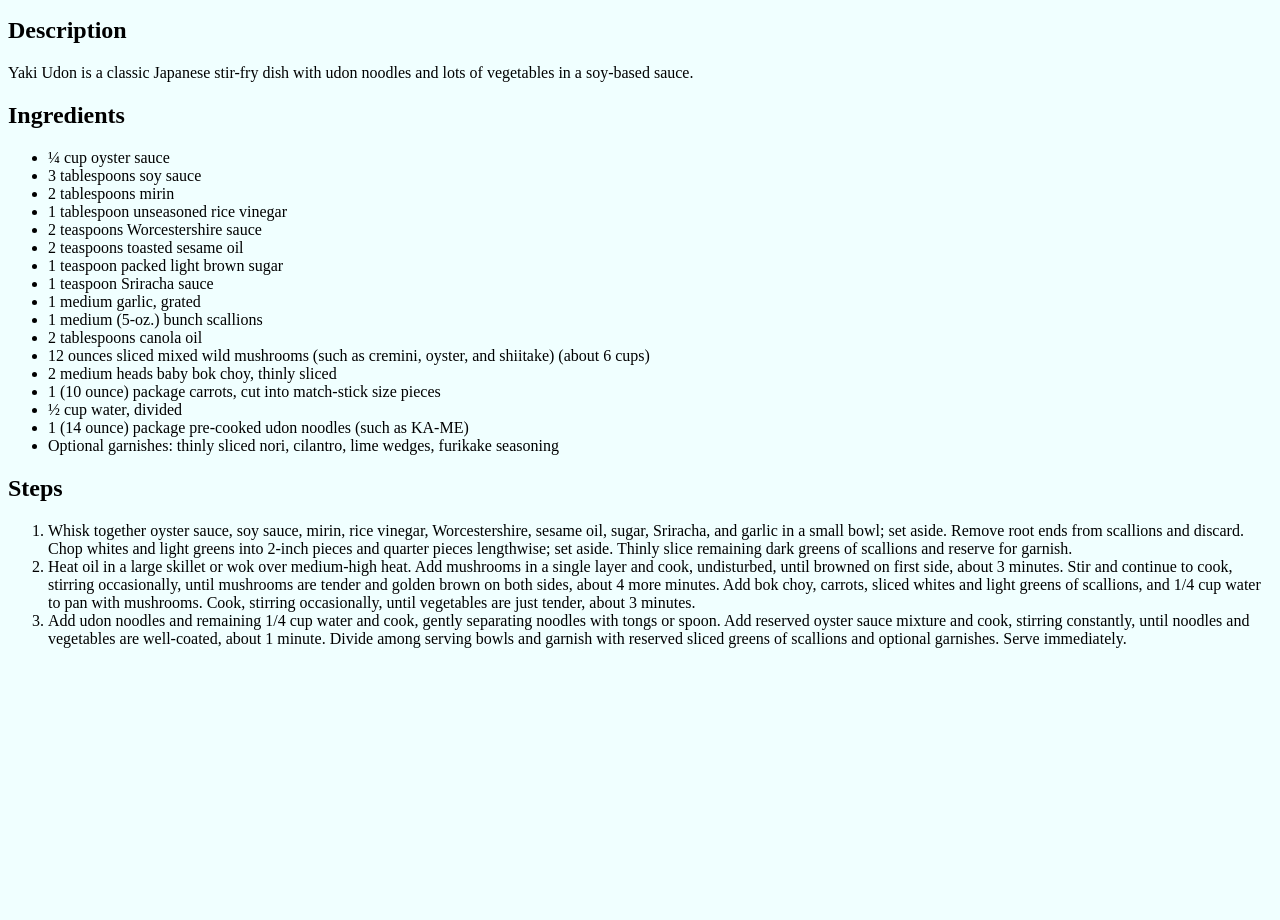
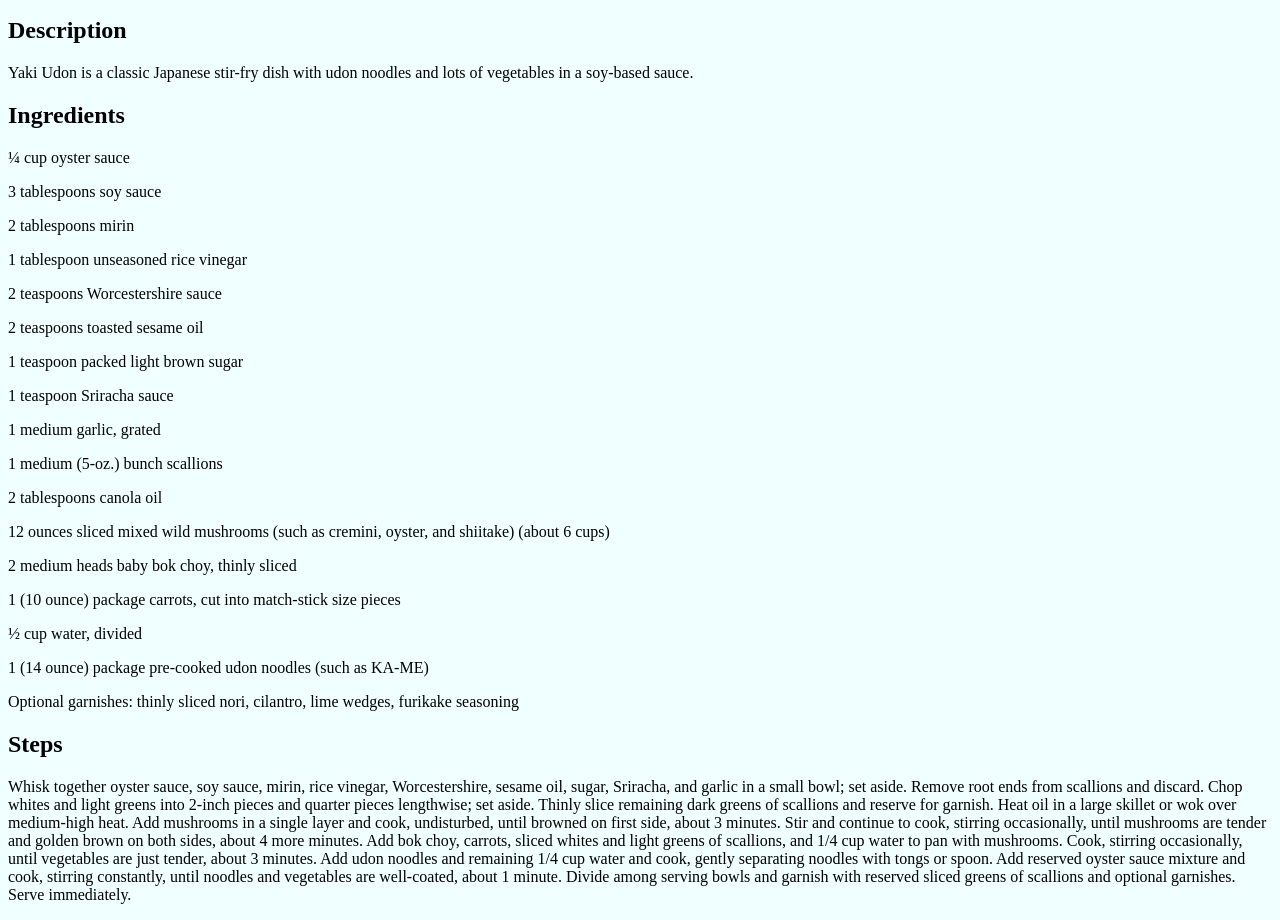
Before and after one commit to nakakuro/odin-recipes, a plain HTML site: page recipes/yaki_udon.html in a window 1280 px wide. Shown: the part 564-1484 px from the top of the page. Before the commit the page ends 1228 px from the top, so only its background shows below. Drawn offline with Linux system fonts and the light colour scheme; a web font is replaced by a local one.

Commit message:
Update yaki_udon.html
- edited the structure of the webpage's HTML
- added more classes

```diff
--- a/recipes/yaki_udon.html
+++ b/recipes/yaki_udon.html
@@ -13,35 +13,43 @@
     <h1 id="yakiUdon">Yaki Udon</h1>
     <img src="../pictures/Yaki Udon.jpg" alt="A picture of Yaki Udon." width="300" height="200" id="yakiIMG">
 
-    <h2>Description</h2>
-        <p>Yaki Udon is a classic Japanese stir-fry dish with udon noodles and lots of vegetables in a soy-based sauce.</p>
+    <div class="description">
+        <h2>Description</h2>
+        <p class="descriptionP">Yaki Udon is a classic Japanese stir-fry dish with udon noodles and lots of vegetables in a soy-based sauce.</p>
+    </div>
 
-    <h2>Ingredients</h2>
-        <ul>
-            <li>¼ cup oyster sauce</li>
-            <li>3 tablespoons soy sauce</li>
-            <li>2 tablespoons mirin</li>
-            <li>1 tablespoon unseasoned rice vinegar</li>
-            <li>2 teaspoons Worcestershire sauce</li>
-            <li>2 teaspoons toasted sesame oil</li>
-            <li>1 teaspoon packed light brown sugar</li>
-            <li>1 teaspoon Sriracha sauce</li>
-            <li>1 medium garlic, grated</li>
-            <li>1 medium (5-oz.) bunch scallions</li>
-            <li>2 tablespoons canola oil</li>
-            <li>12 ounces sliced mixed wild mushrooms (such as cremini, oyster, and shiitake) (about 6 cups)</li>
-            <li>2 medium heads baby bok choy, thinly sliced</li>
-            <li>1 (10 ounce) package carrots, cut into match-stick size pieces</li>
-            <li>½ cup water, divided</li>
-            <li>1 (14 ounce) package pre-cooked udon noodles (such as KA-ME)</li>
-            <li>Optional garnishes: thinly sliced nori, cilantro, lime wedges, furikake seasoning</li>
-        </ul>
+    <div class="ingredients">
+        <h2>Ingredients</h2>
+        <div class="ingredientsList">
+            <p>¼ cup oyster sauce</p>
+            <p>3 tablespoons soy sauce</p>
+            <p>2 tablespoons mirin</p>
+            <p>1 tablespoon unseasoned rice vinegar</p>
+            <p>2 teaspoons Worcestershire sauce</p>
+            <p>2 teaspoons toasted sesame oil</p>
+            <p>1 teaspoon packed light brown sugar</p>
+            <p>1 teaspoon Sriracha sauce</p>
+            <p>1 medium garlic, grated</p>
+            <p>1 medium (5-oz.) bunch scallions</p>
+            <p>2 tablespoons canola oil</p>
+            <p>12 ounces sliced mixed wild mushrooms (such as cremini, oyster, and shiitake) (about 6 cups)</p>
+            <p>2 medium heads baby bok choy, thinly sliced</p>
+            <p>1 (10 ounce) package carrots, cut into match-stick size pieces</p>
+            <p>½ cup water, divided</p>
+            <p>1 (14 ounce) package pre-cooked udon noodles (such as KA-ME)</p>
+            <p>Optional garnishes: thinly sliced nori, cilantro, lime wedges, furikake seasoning</p>
+        </div>
+    </div>
 
-    <h2>Steps</h2>
-        <ol>
-            <li>Whisk together oyster sauce, soy sauce, mirin, rice vinegar, Worcestershire, sesame oil, sugar, Sriracha, and garlic in a small bowl; set aside. Remove root ends from scallions and discard. Chop whites and light greens into 2-inch pieces and quarter pieces lengthwise; set aside. Thinly slice remaining dark greens of scallions and reserve for garnish.</li>
-            <li>Heat oil in a large skillet or wok over medium-high heat. Add mushrooms in a single layer and cook, undisturbed, until browned on first side, about 3 minutes. Stir and continue to cook, stirring occasionally, until mushrooms are tender and golden brown on both sides, about 4 more minutes. Add bok choy, carrots, sliced whites and light greens of scallions, and 1/4 cup water to pan with mushrooms. Cook, stirring occasionally, until vegetables are just tender, about 3 minutes.</li>
-            <li>Add udon noodles and remaining 1/4 cup water and cook, gently separating noodles with tongs or spoon. Add reserved oyster sauce mixture and cook, stirring constantly, until noodles and vegetables are well-coated, about 1 minute. Divide among serving bowls and garnish with reserved sliced greens of scallions and optional garnishes. Serve immediately.</li>
-        </ol>
+    <div class="steps">
+        <h2>Steps</h2>
+        <div class="stepsP">
+            <p>
+                Whisk together oyster sauce, soy sauce, mirin, rice vinegar, Worcestershire, sesame oil, sugar, Sriracha, and garlic in a small bowl; set aside. Remove root ends from scallions and discard. Chop whites and light greens into 2-inch pieces and quarter pieces lengthwise; set aside. Thinly slice remaining dark greens of scallions and reserve for garnish.
+                Heat oil in a large skillet or wok over medium-high heat. Add mushrooms in a single layer and cook, undisturbed, until browned on first side, about 3 minutes. Stir and continue to cook, stirring occasionally, until mushrooms are tender and golden brown on both sides, about 4 more minutes. Add bok choy, carrots, sliced whites and light greens of scallions, and 1/4 cup water to pan with mushrooms. Cook, stirring occasionally, until vegetables are just tender, about 3 minutes.
+                Add udon noodles and remaining 1/4 cup water and cook, gently separating noodles with tongs or spoon. Add reserved oyster sauce mixture and cook, stirring constantly, until noodles and vegetables are well-coated, about 1 minute. Divide among serving bowls and garnish with reserved sliced greens of scallions and optional garnishes. Serve immediately.
+            </p>
+        </div>
+    </div>
 </body>
 </html>
```
